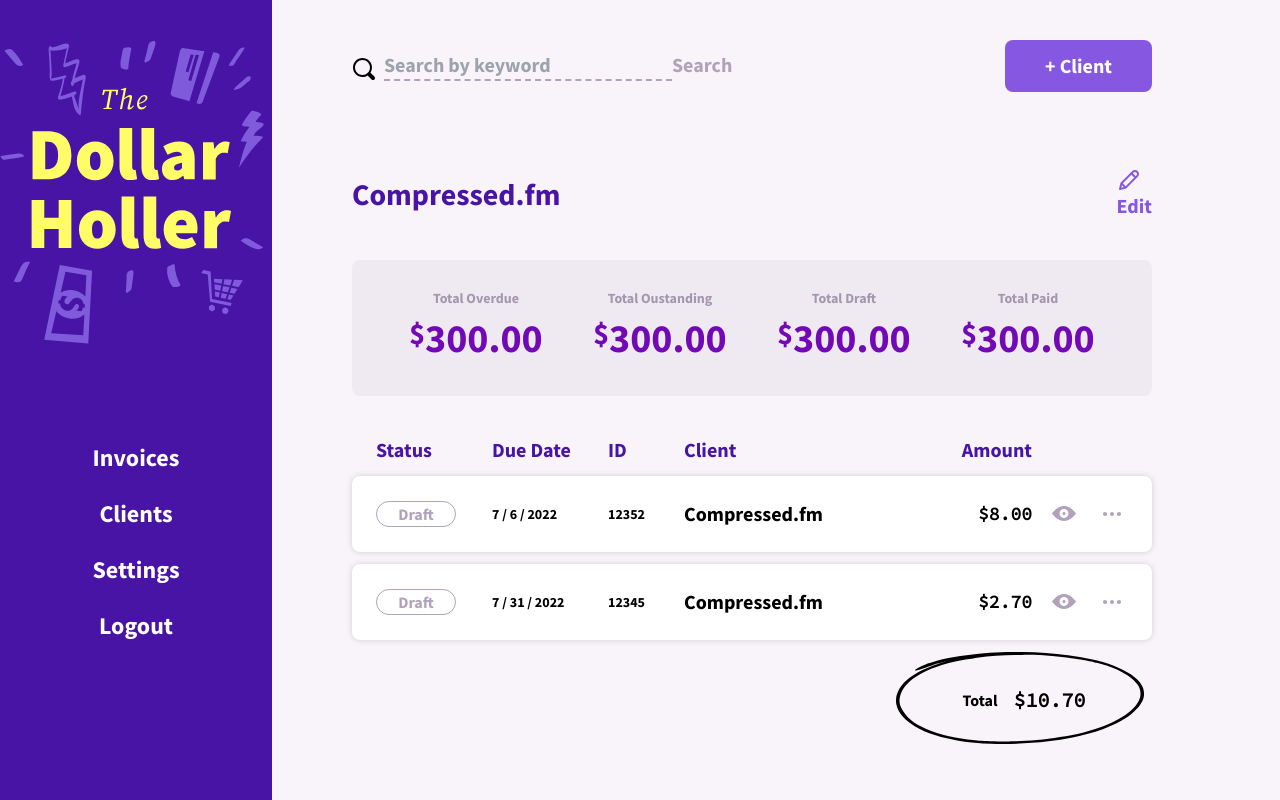
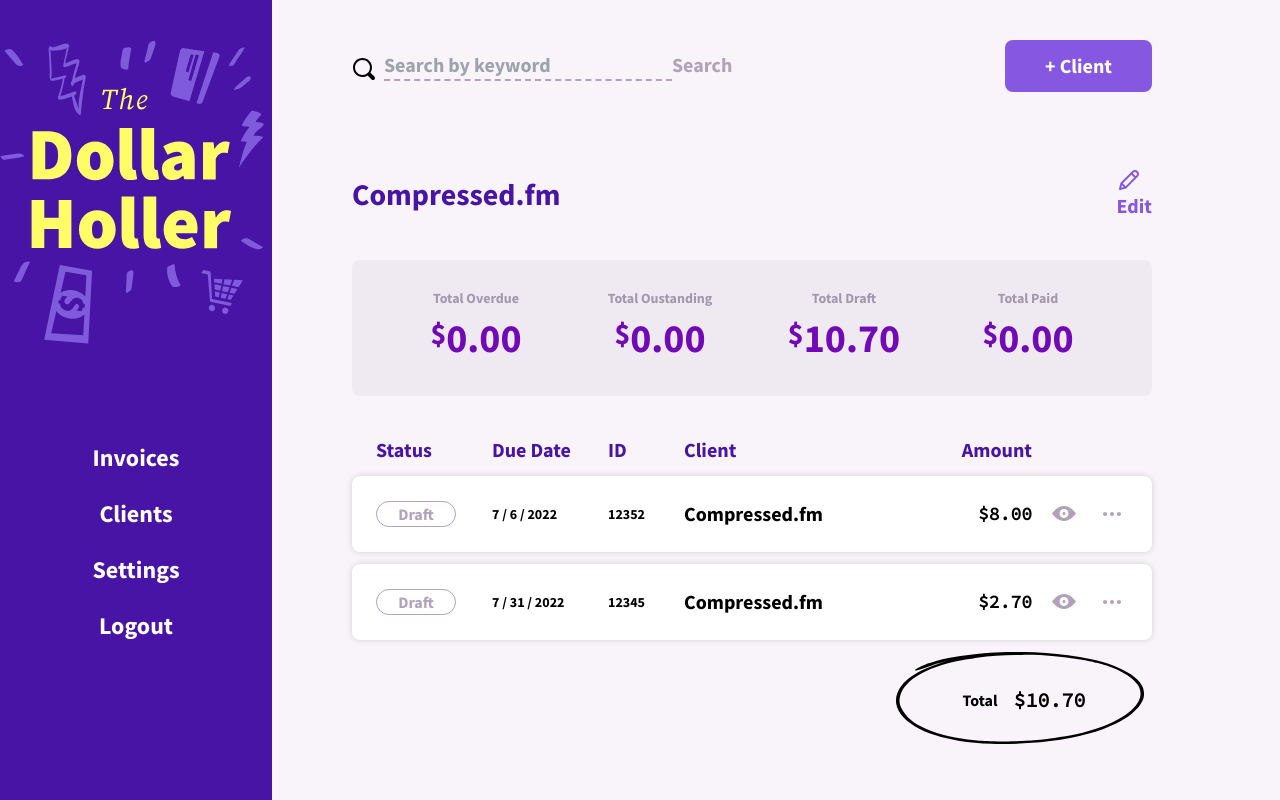
Before and after one commit to kyoukhana/sveltekitlearning, a SvelteKit app: page /clients/1 in a window 1280 px wide. Built offline with nearby package versions, Linux system fonts and the light colour scheme.

Commit message:
Lesson 57 - Calculating the Individual Client Page Fields
This one was pretty simple

```diff
--- a/src/routes/(dashboard)/clients/[id]/+page.svelte
+++ b/src/routes/(dashboard)/clients/[id]/+page.svelte
@@ -11,9 +11,9 @@
 	import SlidePanel from '$lib/components/SlidePanel.svelte';
 	import Edit from '$lib/components/Icon/Edit.svelte';
 	import ClientForm from '../ClientForm.svelte';
+	import { isLate } from '$lib/utils/dateHelpers';
 
-	export let data;
-	console.log({ data });
+	export let data: { client: Client };
 
 	let isClientFormShowing: boolean = false;
 	let isEditingCurrentClient: boolean = false;
@@ -30,6 +30,34 @@
 
 	const closePanel = () => {
 		isClientFormShowing = false;
+	};
+
+	const getDraft = (): string => {
+		if (!data.client.invoices || data.client.invoices.length < 1) return '0.00';
+		const draftInvoices = data.client.invoices.filter(
+			(invoice) => invoice.invoiceStatus === 'draft'
+		);
+		return centsToDollars(sumInvoices(draftInvoices));
+	};
+
+	const getPaid = (): string => {
+		if (!data.client.invoices || data.client.invoices.length < 1) return '0.00';
+		const paidInvoices = data.client.invoices.filter((invoice) => invoice.invoiceStatus === 'paid');
+		return centsToDollars(sumInvoices(paidInvoices));
+	};
+	const getTotalOverdue = (): string => {
+		if (!data.client.invoices || data.client.invoices.length < 1) return '0.00';
+		const paidInvoices = data.client.invoices.filter(
+			(invoice) => invoice.invoiceStatus === 'sent' && isLate(invoice.dueDate)
+		);
+		return centsToDollars(sumInvoices(paidInvoices));
+	};
+	const getTotalOutstanding = (): string => {
+		if (!data.client.invoices || data.client.invoices.length < 1) return '0.00';
+		const paidInvoices = data.client.invoices.filter(
+			(invoice) => invoice.invoiceStatus === 'sent' && !isLate(invoice.dueDate)
+		);
+		return centsToDollars(sumInvoices(paidInvoices));
 	};
 </script>
 
@@ -59,26 +87,26 @@
 </div>
 
 <div class="mb-7 flex w-full items-center justify-between">
-	<h1 class="font-sansSerif text-3xl font-bold text-daisyBush">Compressed.fm</h1>
+	<h1 class="font-sansSerif text-3xl font-bold text-daisyBush">{data.client.name}</h1>
 	<Button label="Edit" isAnimated={false} style="textOnly" iconLeft={Edit} onClick={editClient} />
 </div>
 
-  <div class="mb-10 grid grid-cols-1 gap-4 rounded-lg bg-gallery py-7 px-10 lg:grid-cols-4">
+<div class="mb-10 grid grid-cols-1 gap-4 rounded-lg bg-gallery px-10 py-7 lg:grid-cols-4">
 	<div class="summary-block">
 		<div class="label">Total Overdue</div>
-	  <div class="number"><sup>$</sup>300.00</div>
+		<div class="number"><sup>$</sup>{getTotalOverdue()}</div>
 	</div>
 	<div class="summary-block">
 		<div class="label">Total Oustanding</div>
-	  <div class="number"><sup>$</sup>300.00</div>
+		<div class="number"><sup>$</sup>{getTotalOutstanding()}</div>
 	</div>
 	<div class="summary-block">
 		<div class="label">Total Draft</div>
-	  <div class="number"><sup>$</sup>300.00</div>
+		<div class="number"><sup>$</sup>{getDraft()}</div>
 	</div>
 	<div class="summary-block">
 		<div class="label">Total Paid</div>
-	  <div class="number"><sup>$</sup>300.00</div>
+		<div class="number"><sup>$</sup>{getPaid()}</div>
 	</div>
 </div>
 
```
Lines whose indentation alone changed are shown as unchanged.
